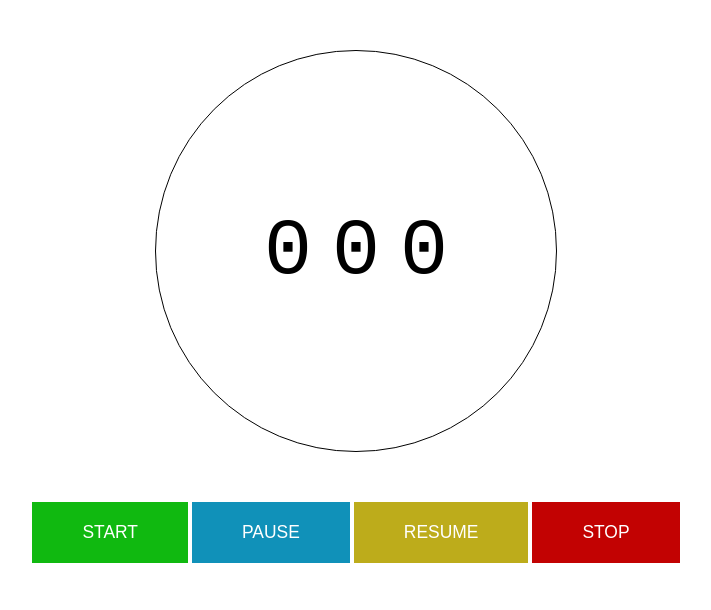
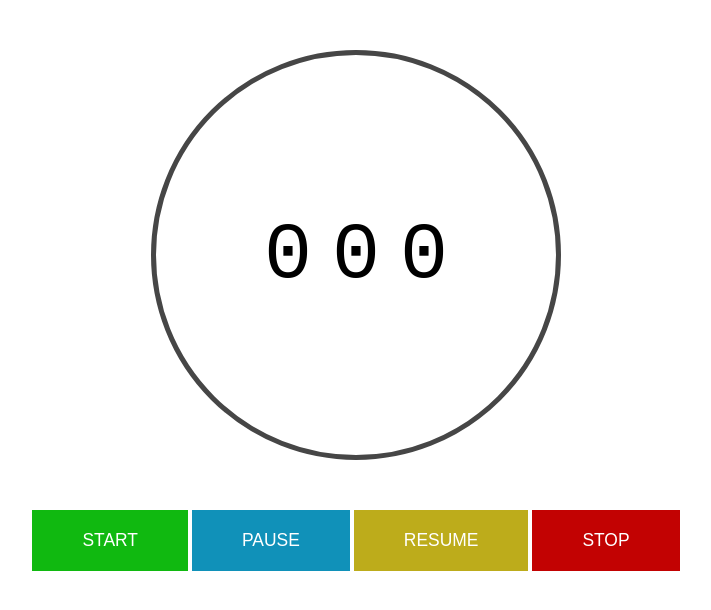
Before and after one commit to kingsthrone96/stopwatch, a plain HTML site: page index.html in a window 1280 px wide. Shown: the whole page, without its empty margins (284-995 px from the left). Drawn offline with Linux system fonts and the light colour scheme.

Commit message:
minor styles changed

```diff
--- a/styles/style.css
+++ b/styles/style.css
@@ -6,7 +6,7 @@
 #time {
   height: 400px;
   width: 400px;
-  border: 1px #000 solid;
+  border: 5px #464646 solid;
   border-radius: 50%;
   margin: auto;
   margin-bottom: 50px;
```
